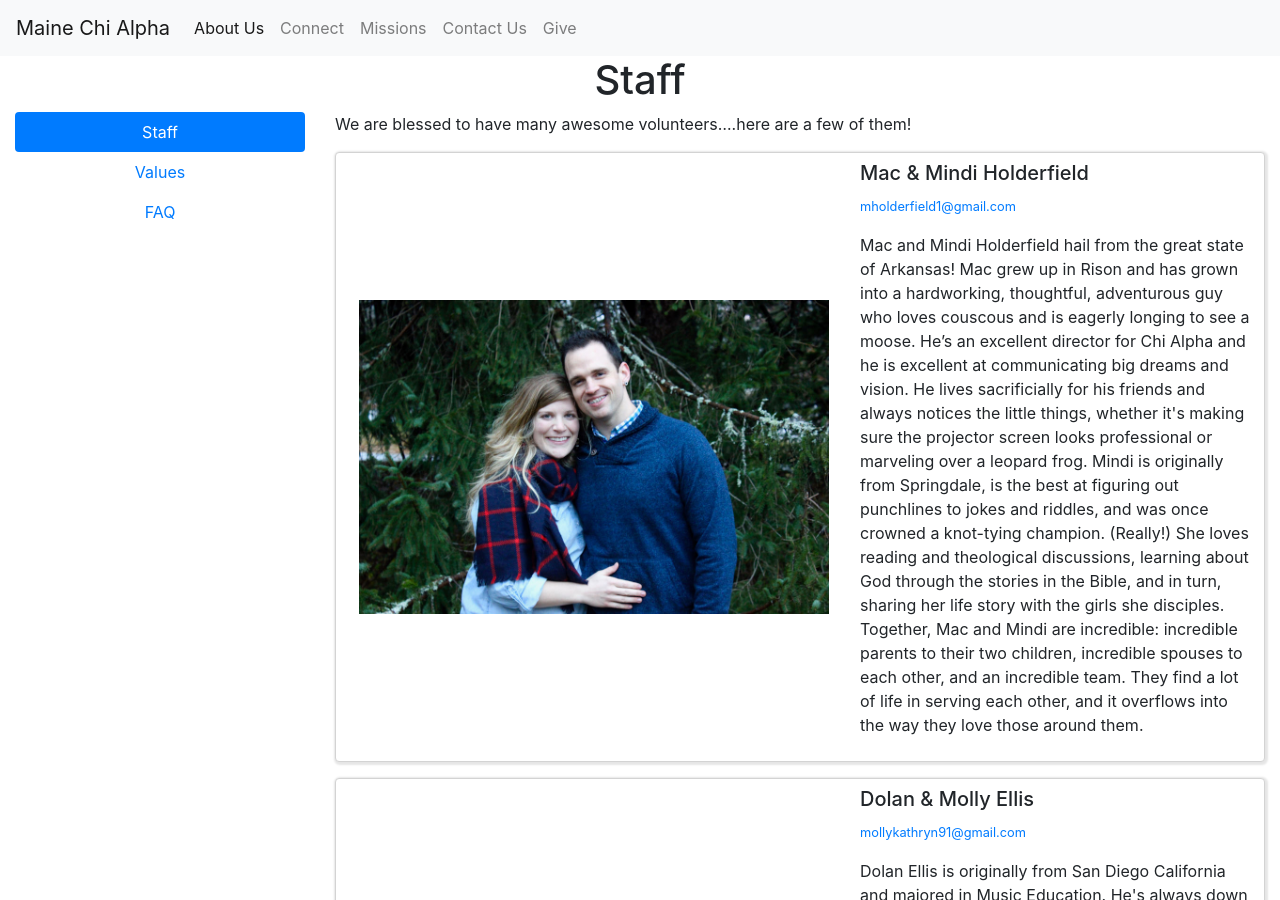
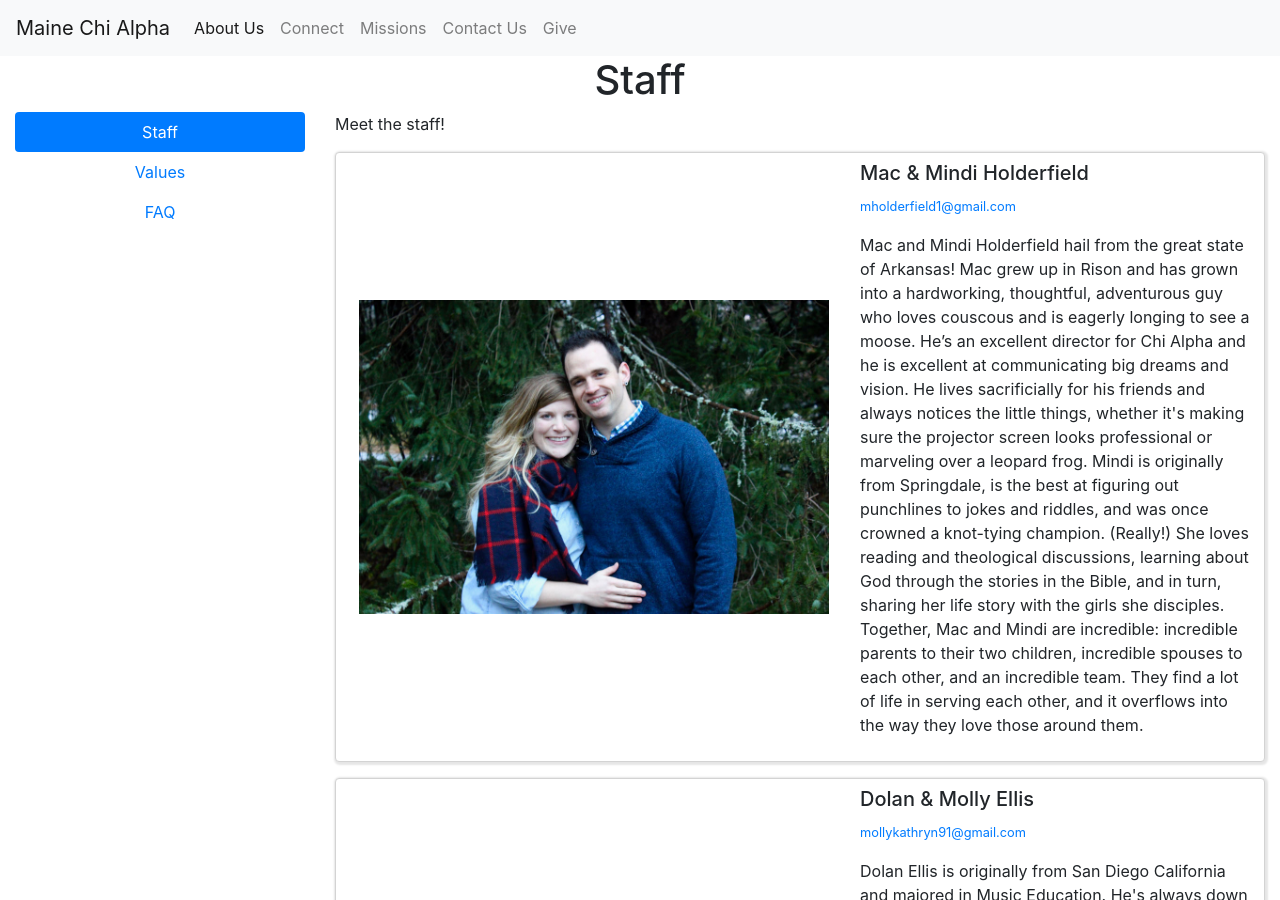
Before and after one commit to mainechialpha/mainechialpha.github.io, a Jekyll site: the page built from staff.md, in a window 1280 px wide and 900 px high. Built offline with Jekyll 4.4.1, drawn with Linux system fonts in a browser that asks for light colours.

Commit message:
Update staff.md

```diff
--- a/staff.md
+++ b/staff.md
@@ -4,7 +4,7 @@ title: Staff
 permalink: /staff/
 ---
 
-We are blessed to have many awesome volunteers....here are a few of them!
+Meet the staff!
 
 {% for personb in site.data.people %}
 {% assign person = personb[1] %}
```
